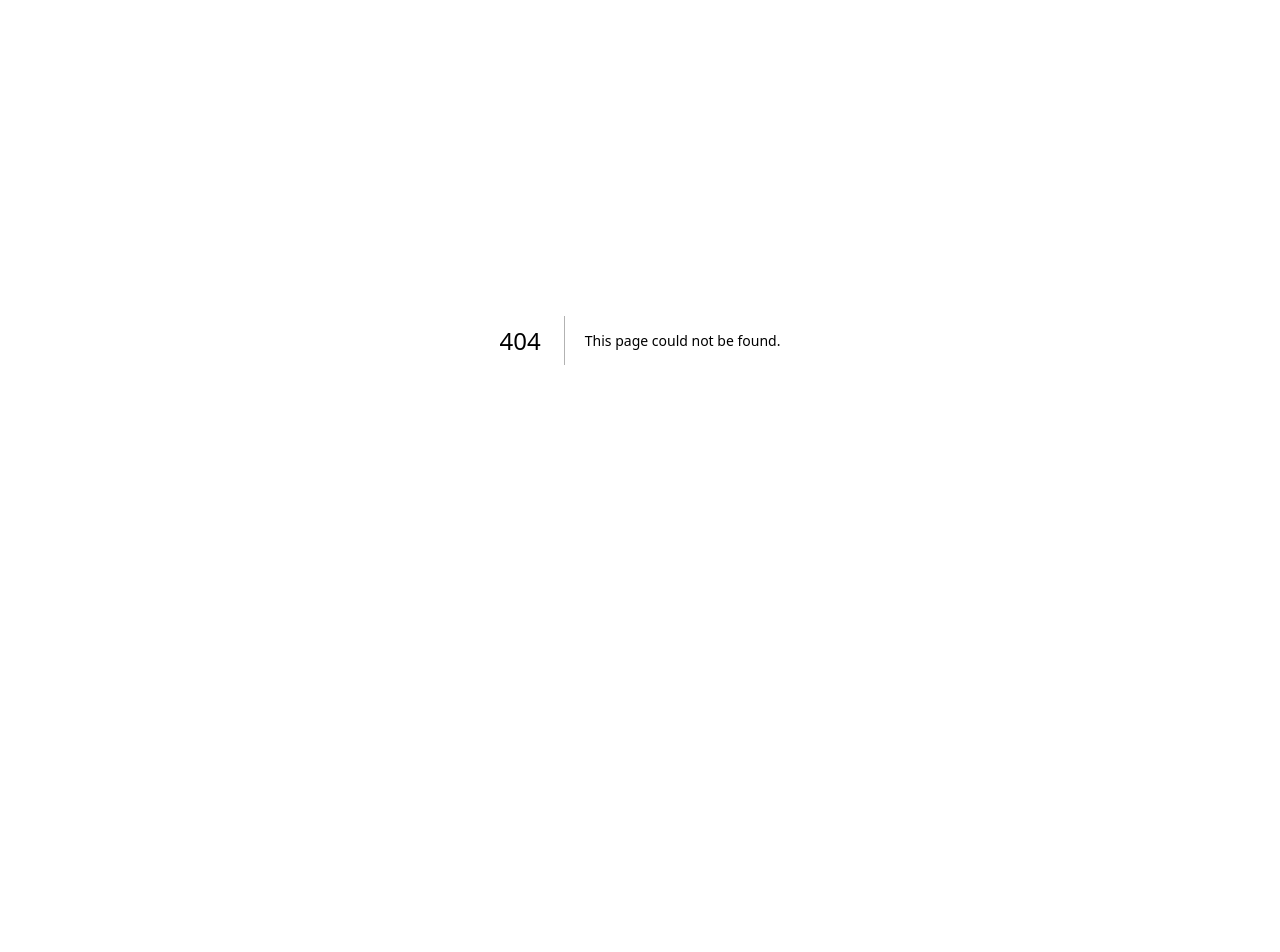
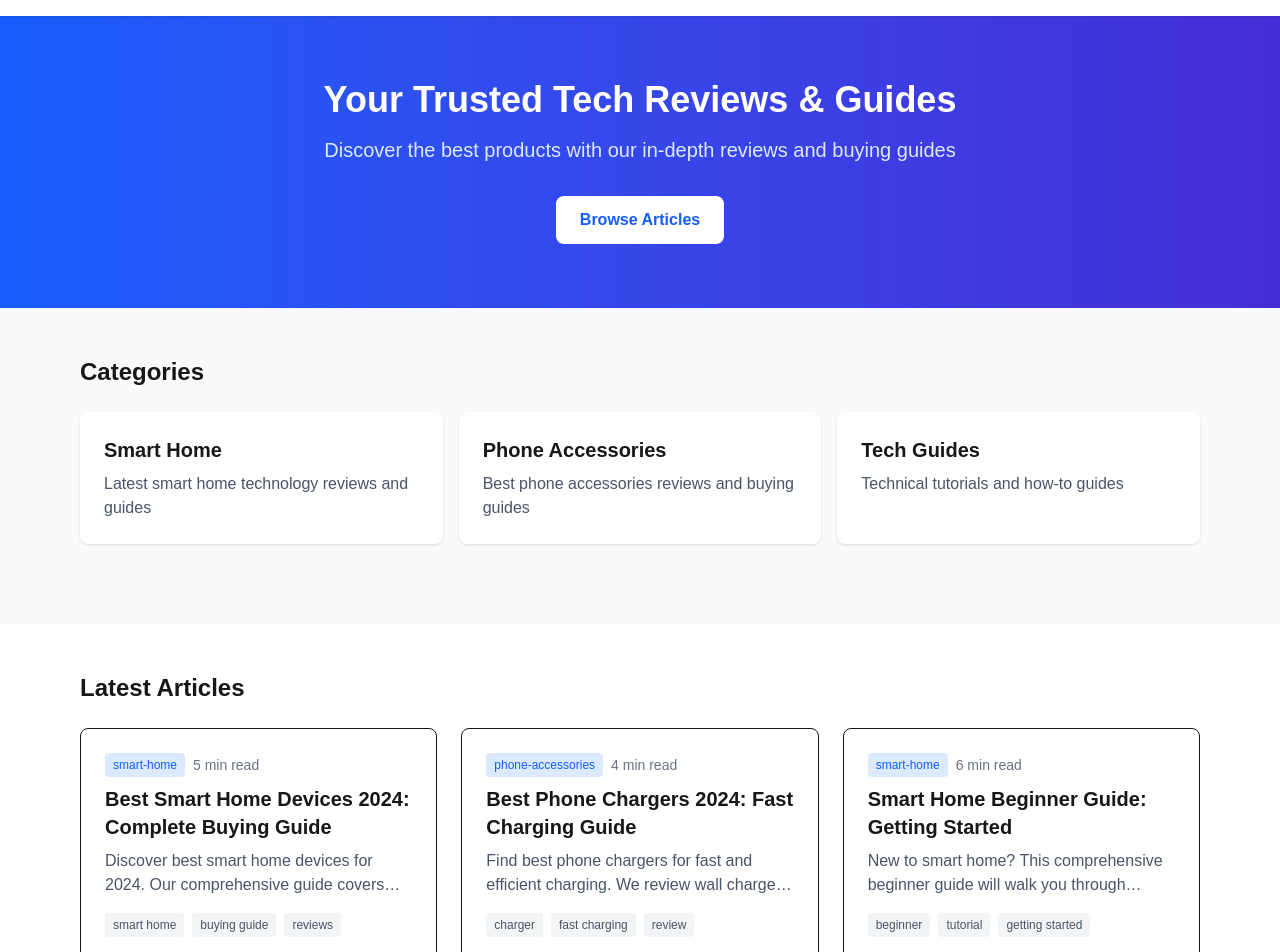
Before and after one commit to qiyun154-cyber/smartguide, a Next.js app: page /en in a window 1280 px wide. Before the commit this address had no page. Shown: the part 60-1012 px from the top of the page. Before the commit the page ends 800 px from the top, so only its background shows below. Built offline with nearby package versions, Linux system fonts and the light colour scheme.

Commit message:
fix: 添加 /en/ 首页 (page.tsx)

```diff
--- /dev/null
+++ b/src/app/en/page.tsx
@@ -0,0 +1,154 @@
+import Link from 'next/link';
+import { getAllArticles, getAllCategories } from '@/content/data';
+import { seoConfig } from '@/content/seo';
+import Header from '@/components/Header';
+import AdBanner from '@/components/AdBanner';
+
+export default function Home() {
+  const articles = getAllArticles();
+  const categories = getAllCategories();
+
+  return (
+    <div className="min-h-screen bg-gray-50">
+      {/* Header with Language Switcher */}
+      <Header locale="en" siteName={seoConfig.siteName} />
+
+      {/* Hero Section */}
+      <section className="bg-gradient-to-r from-blue-600 to-indigo-700 text-white py-16">
+        <div className="max-w-6xl mx-auto px-4 text-center">
+          <h2 className="text-4xl font-bold mb-4">
+            Your Trusted Tech Reviews & Guides
+          </h2>
+          <p className="text-xl text-blue-100 mb-8">
+            Discover the best products with our in-depth reviews and buying guides
+          </p>
+          <div className="flex justify-center gap-4">
+            <Link
+              href="/en/blog"
+              className="bg-white text-blue-600 px-6 py-3 rounded-lg font-semibold hover:bg-blue-50"
+            >
+              Browse Articles
+            </Link>
+          </div>
+        </div>
+      </section>
+
+      {/* Categories */}
+      <section className="py-12">
+        <div className="max-w-6xl mx-auto px-4">
+          <h3 className="text-2xl font-bold mb-6">Categories</h3>
+          <div className="grid grid-cols-1 md:grid-cols-3 gap-4">
+            {categories.map((category) => (
+              <Link
+                key={category.id}
+                href={`/en/category/${category.slug}`}
+                className="bg-white p-6 rounded-lg shadow-sm hover:shadow-md transition"
+              >
+                <h4 className="text-xl font-semibold mb-2">
+                  {category.name.en}
+                </h4>
+                <p className="text-gray-600">
+                  {category.description.en}
+                </p>
+              </Link>
+            ))}
+          </div>
+          {/* Homepage Ad */}
+          <div className="my-8">
+            <AdBanner slot="9876543212" style={{ display: 'block', textAlign: 'center' }} />
+          </div>
+        </div>
+      </section>
+
+      {/* Latest Articles */}
+      <section className="py-12 bg-white">
+        <div className="max-w-6xl mx-auto px-4">
+          <h3 className="text-2xl font-bold mb-6">Latest Articles</h3>
+          <div className="grid grid-cols-1 md:grid-cols-2 lg:grid-cols-3 gap-6">
+            {articles.slice(0, 6).map((article) => (
+              <article
+                key={article.id}
+                className="bg-white border rounded-lg overflow-hidden hover:shadow-lg transition"
+              >
+                <div className="p-6">
+                  <div className="flex items-center gap-2 text-sm text-gray-500 mb-2">
+                    <span className="bg-blue-100 text-blue-600 px-2 py-1 rounded text-xs">
+                      {article.category}
+                    </span>
+                    <span>{article.readingTime} min read</span>
+                  </div>
+                  <Link href={`/en/blog/${article.slug}`}>
+                    <h4 className="text-xl font-semibold mb-2 hover:text-blue-600">
+                      {article.title.en}
+                    </h4>
+                  </Link>
+                  <p className="text-gray-600 mb-4 line-clamp-2">
+                    {article.description.en}
+                  </p>
+                  <div className="flex flex-wrap gap-2">
+                    {article.tags.slice(0, 3).map((tag) => (
+                      <span
+                        key={tag}
+                        className="text-xs bg-gray-100 text-gray-600 px-2 py-1 rounded"
+                      >
+                        {tag}
+                      </span>
+                    ))}
+                  </div>
+                </div>
+              </article>
+            ))}
+          </div>
+          <div className="text-center mt-8">
+            <Link
+              href="/en/blog"
+              className="inline-block bg-blue-600 text-white px-6 py-3 rounded-lg font-semibold hover:bg-blue-700"
+            >
+              View All Articles →
+            </Link>
+          </div>
+        </div>
+      </section>
+
+      {/* Features */}
+      <section className="py-12">
+        <div className="max-w-6xl mx-auto px-4">
+          <h3 className="text-2xl font-bold mb-6 text-center">Why Choose Us</h3>
+          <div className="grid grid-cols-1 md:grid-cols-3 gap-8">
+            <div className="text-center">
+              <div className="text-4xl mb-4">🎯</div>
+              <h4 className="text-xl font-semibold mb-2">Unbiased Reviews</h4>
+              <p className="text-gray-600">
+                We test products thoroughly and give honest opinions
+              </p>
+            </div>
+            <div className="text-center">
+              <div className="text-4xl mb-4">📚</div>
+              <h4 className="text-xl font-semibold mb-2">In-depth Guides</h4>
+              <p className="text-gray-600">
+                Comprehensive guides to help you make the right choice
+              </p>
+            </div>
+            <div className="text-center">
+              <div className="text-4xl mb-4">🌍</div>
+              <h4 className="text-xl font-semibold mb-2">Multi-language</h4>
+              <p className="text-gray-600">
+                Content in English, German, and French
+              </p>
+            </div>
+          </div>
+        </div>
+      </section>
+
+      {/* Footer */}
+      <footer className="bg-gray-900 text-white py-8">
+        <div className="max-w-6xl mx-auto px-4 text-center">
+          <p>&copy; 2024 {seoConfig.siteName}. All rights reserved.</p>
+          <p className="text-gray-400 mt-2">
+            Built with AI-powered content generation
+          </p>
+        </div>
+      </footer>
+    </div>
+  );
+}
```
